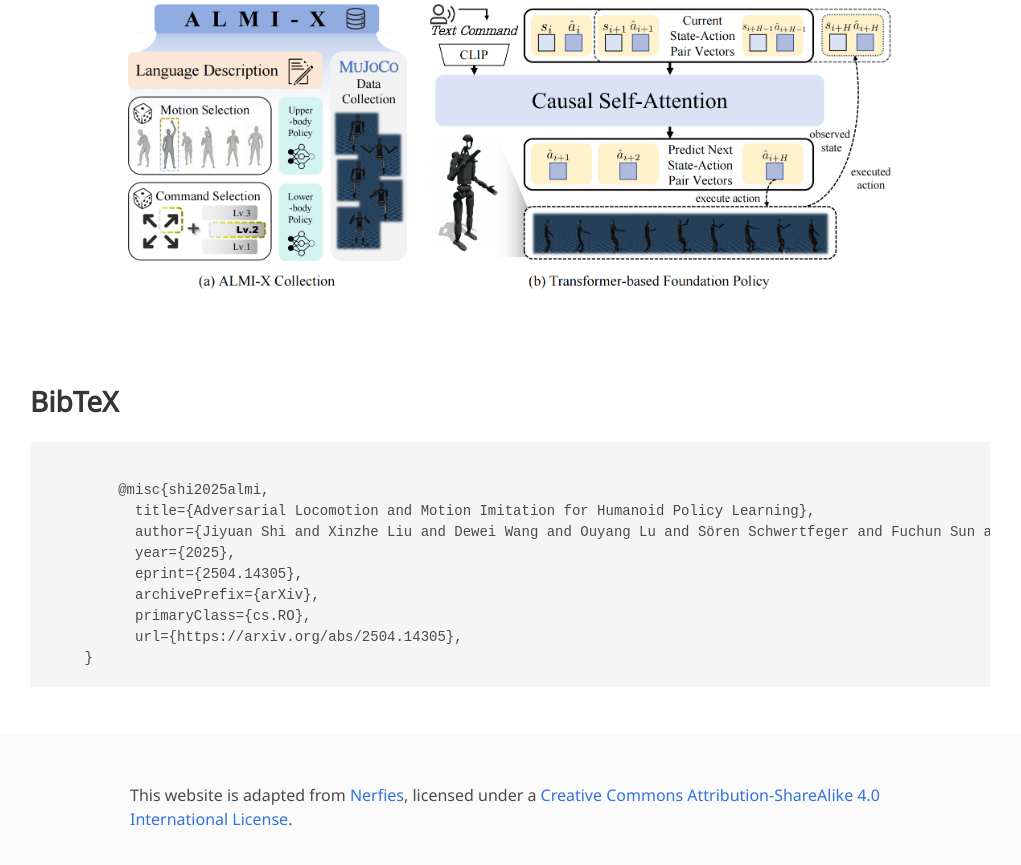
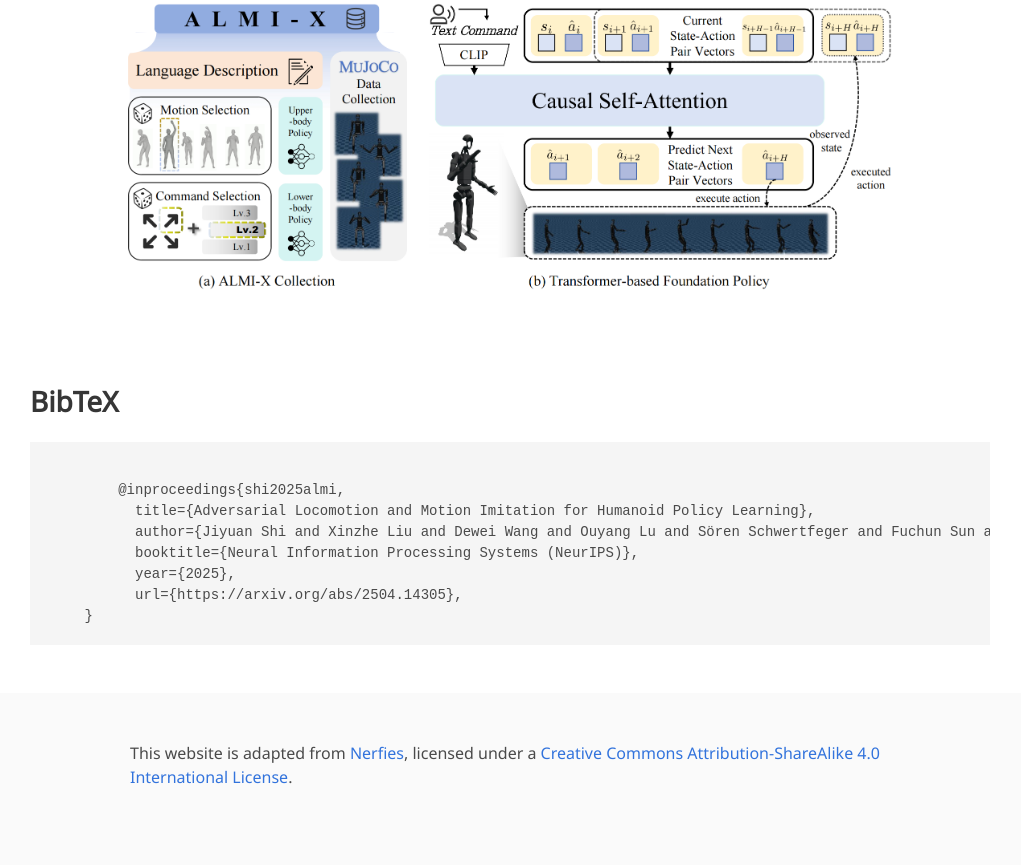
Before and after one commit to almi-humanoid/almi-humanoid.github.io, a plain HTML site: page index.html in a window 1280 px wide. Shown: the part 8121-8986 px from the top of the page, without its empty margins (130-1151 px from the left). Drawn offline with nearby package versions, Linux system fonts and the light colour scheme; some icons are missing; a web font is replaced by a local one.

Commit message:
update BibTex

```diff
--- a/index.html
+++ b/index.html
@@ -552,13 +552,11 @@
   <div class="container is-max-desktop content">
     <h2 class="title">BibTeX</h2>
     <pre><code>
-        @misc{shi2025almi,
+        @inproceedings{shi2025almi,
           title={Adversarial Locomotion and Motion Imitation for Humanoid Policy Learning},
           author={Jiyuan Shi and Xinzhe Liu and Dewei Wang and Ouyang Lu and Sören Schwertfeger and Fuchun Sun and Chenjia Bai and Xuelong Li},
+          booktitle={Neural Information Processing Systems (NeurIPS)},
           year={2025},
-          eprint={2504.14305},
-          archivePrefix={arXiv},
-          primaryClass={cs.RO},
           url={https://arxiv.org/abs/2504.14305},
     }
 </code></pre>
```
